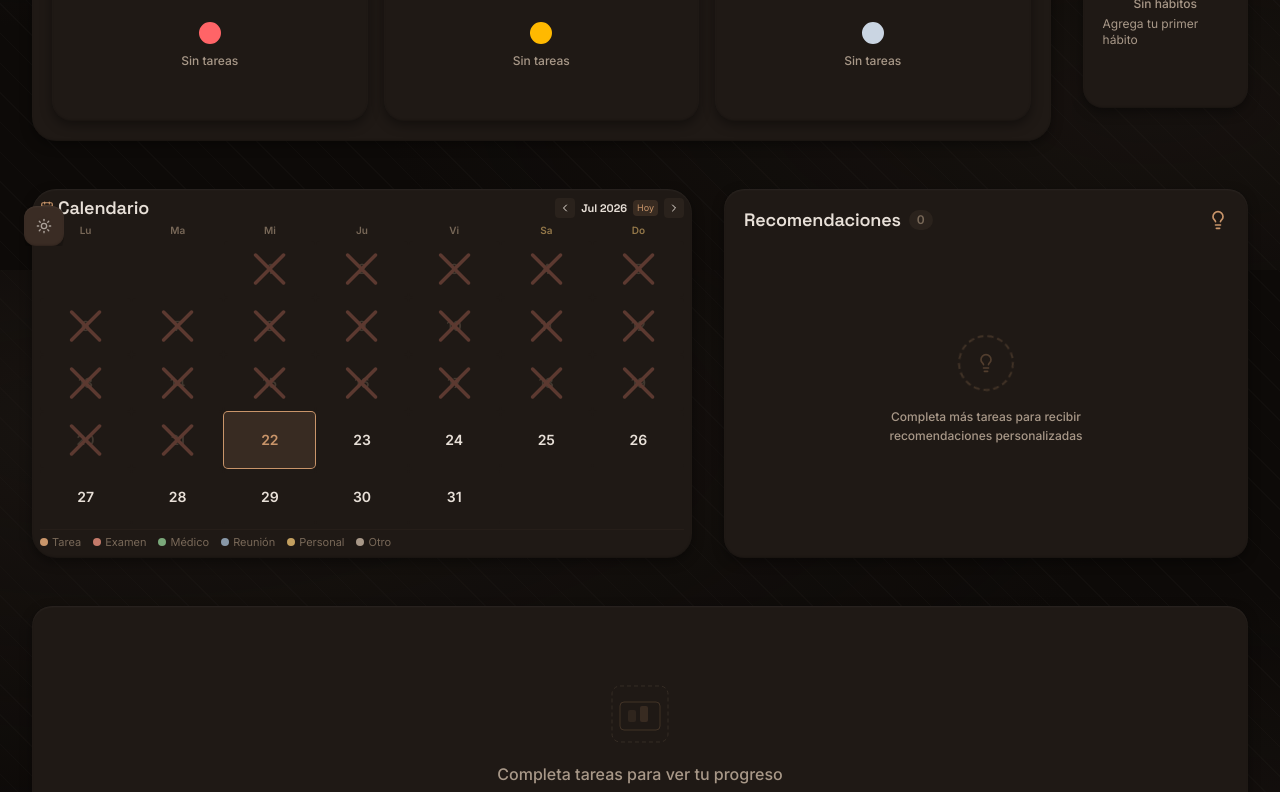
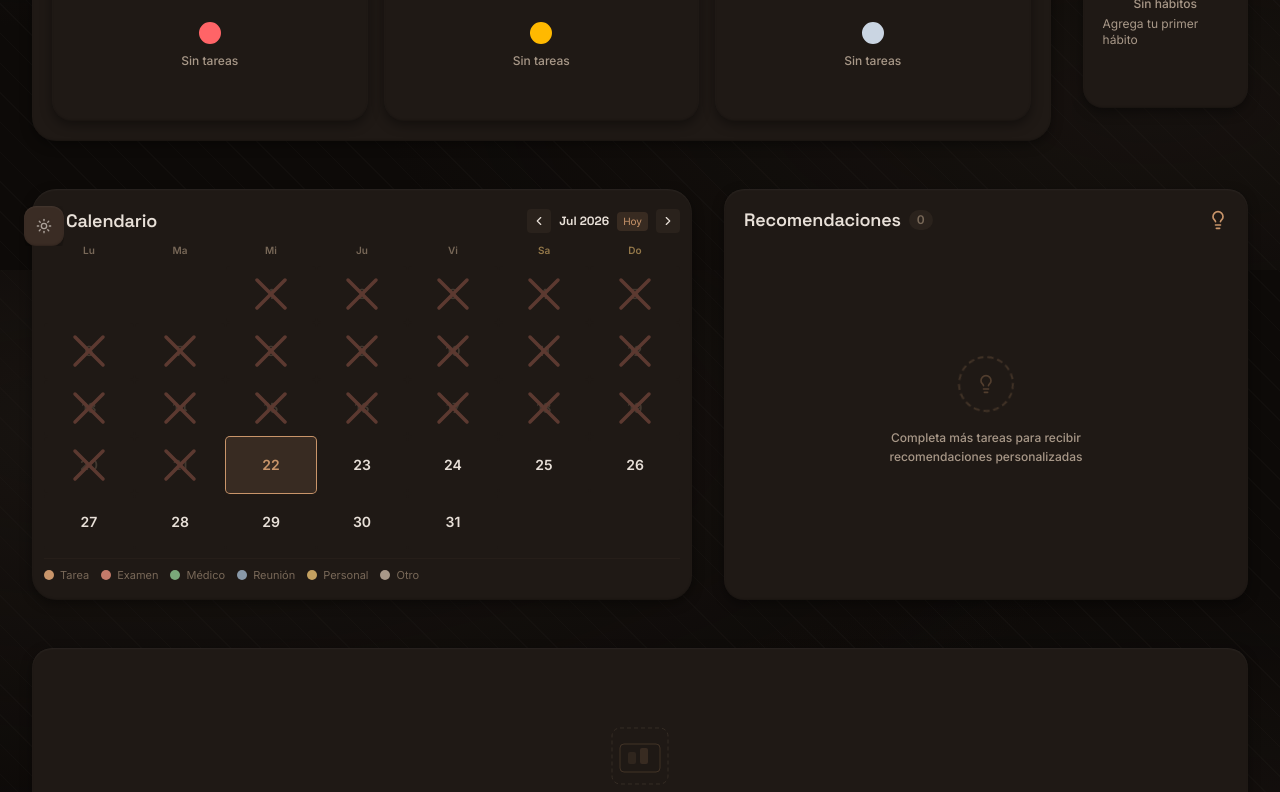
Before and after one commit to NachoLedesma33/dashboard-productividad, a React (Vite) app: page / in a window 1280 px wide. Shown: the part 530-1322 px from the top of the page. Built offline with nearby package versions, Linux system fonts and the light colour scheme.

Commit message:
fix(calendar): improve internal padding and spacing

```diff
--- a/src/App.tsx
+++ b/src/App.tsx
@@ -382,7 +382,7 @@ function App() {
             style={{ animationDelay: "0.2s" }}
           >
             {/* Calendar */}
-            <div className="surface-card p-2 clip-pebble">
+            <div className="surface-card px-3 py-4 clip-pebble">
               <Suspense fallback={<div className="flex items-center justify-center min-h-[200px]"><div className="loading-spinner" /></div>}>
                 <CalendarView />
               </Suspense>
--- a/src/components/calendar/CalendarView.tsx
+++ b/src/components/calendar/CalendarView.tsx
@@ -119,26 +119,26 @@ export function CalendarView() {
   const today = () => { const x = new Date(); setY(x.getFullYear()); setM(x.getMonth()); };
 
   return (
-    <div className="flex flex-col w-full">
-      <div className="flex items-center justify-between mb-0.5">
-        <div className="flex items-center gap-1">
-          <Calendar className="w-3.5 h-3.5 text-accent" />
-          <h2 className="text-[11px] font-bold text-text-primary">Calendario</h2>
+    <div className="flex flex-col w-full pt-1">
+      <div className="flex items-center justify-between mb-1.5">
+        <div className="flex items-center gap-1.5">
+          <Calendar className="w-4 h-4 text-accent" />
+          <h2 className="text-xs font-bold text-text-primary">Calendario</h2>
         </div>
-        <div className="flex items-center gap-1.5">
-          <button onClick={prev} className="w-5 h-5 rounded bg-surface-elevated hover:text-accent flex items-center justify-center" aria-label="Ant">
-            <ChevronLeft className="w-3 h-3" />
+        <div className="flex items-center gap-2">
+          <button onClick={prev} className="w-6 h-6 rounded bg-surface-elevated hover:text-accent flex items-center justify-center" aria-label="Ant">
+            <ChevronLeft className="w-3.5 h-3.5" />
           </button>
-          <span className="text-[11px] font-bold font-display text-text-primary">{MONTH_NAMES[m]} {y}</span>
-          {!isT(y, m, 1) && <button onClick={today} className="text-[9px] text-accent px-1 py-px rounded bg-accent-soft">Hoy</button>}
-          <button onClick={next} className="w-5 h-5 rounded bg-surface-elevated hover:text-accent flex items-center justify-center" aria-label="Sig">
-            <ChevronRight className="w-3 h-3" />
+          <span className="text-xs font-bold font-display text-text-primary">{MONTH_NAMES[m]} {y}</span>
+          {!isT(y, m, 1) && <button onClick={today} className="text-[10px] text-accent px-1.5 py-0.5 rounded bg-accent-soft">Hoy</button>}
+          <button onClick={next} className="w-6 h-6 rounded bg-surface-elevated hover:text-accent flex items-center justify-center" aria-label="Sig">
+            <ChevronRight className="w-3.5 h-3.5" />
           </button>
         </div>
       </div>
-      <div className="grid grid-cols-7 gap-px mb-px">
+      <div className="grid grid-cols-7 gap-px mb-1">
         {WEEKDAYS.map((d, i) => (
-          <div key={d} className={`text-center text-[10px] font-semibold py-0.5 ${i >= 5 ? 'text-priority-medium/70' : 'text-text-muted'}`}>{d}</div>
+          <div key={d} className={`text-center text-[10px] font-semibold py-1 ${i >= 5 ? 'text-priority-medium/70' : 'text-text-muted'}`}>{d}</div>
         ))}
       </div>
       <div className="grid grid-cols-7 gap-px">
@@ -147,10 +147,10 @@ export function CalendarView() {
           <DayCell key={i} day={i + 1} year={y} month={m} events={ebd[i + 1] || []} onClick={() => setAd(`${y}-${String(m + 1).padStart(2, '0')}-${String(i + 1).padStart(2, '0')}`)} />
         ))}
       </div>
-      <div className="flex flex-wrap gap-x-3 gap-y-1 mt-1 pt-1 border-t border-border/30">
+      <div className="flex flex-wrap gap-x-3 gap-y-1 mt-2 pt-2 border-t border-border/30">
         {CATS.map(c => (
-          <div key={c} className="flex items-center gap-1">
-            <div className="w-2 h-2 rounded-full" style={{ backgroundColor: C[c].c }} />
+          <div key={c} className="flex items-center gap-1.5">
+            <div className="w-2.5 h-2.5 rounded-full" style={{ backgroundColor: C[c].c }} />
             <span className="text-[11px] text-text-muted">{C[c].name}</span>
           </div>
         ))}
```
